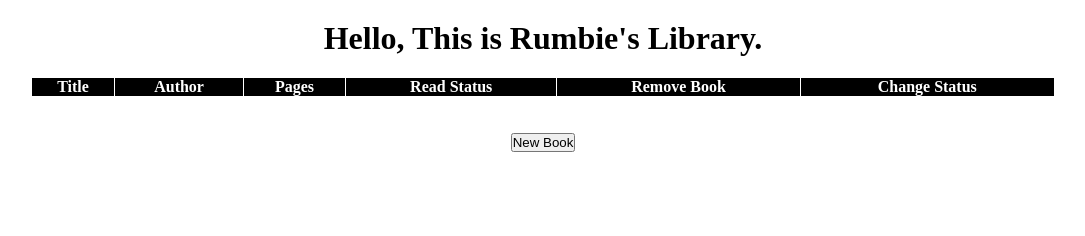
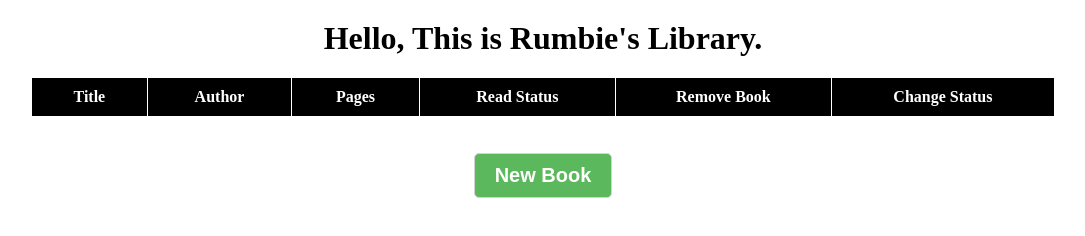
Before and after one commit to Rumbie-Mudzie7/Library, a plain HTML site: page index.html in a window 1280 px wide. Shown: the whole page, without its empty margins (97-1182 px from the left). Drawn offline with Linux system fonts and the light colour scheme.

Commit message:
Add styling to newbook button, th elements

```diff
--- a/stylesheets/styler.css
+++ b/stylesheets/styler.css
@@ -26,6 +26,7 @@ th {
   background: black;
   color: white;
   border: 1px solid white;
+  padding: 10px 20px;
 }
 
 td {
@@ -45,6 +46,16 @@ td {
 
 .changeRead-btn {
   background-color: #18a2b8;
+}
+
+#newBook {
+  padding: 10px 20px;
+  font-size: 20px;
+  color: white;
+  font-weight: 700;
+  border: 1px solid lightgray;
+  border-radius: 5px;
+  background-color: #5cb85c;
 }
 
 form {
```
